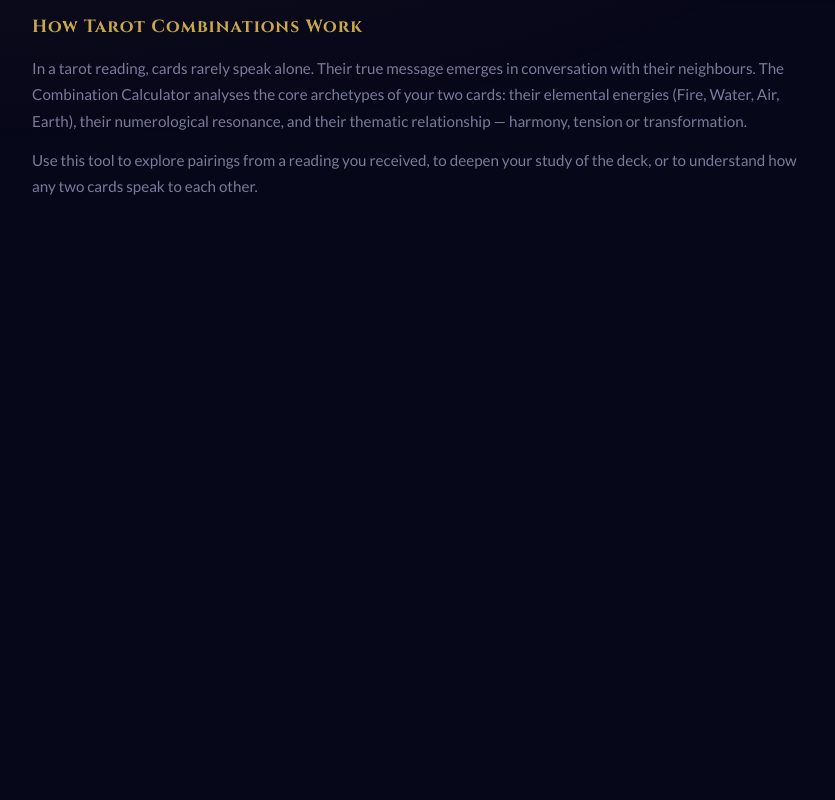
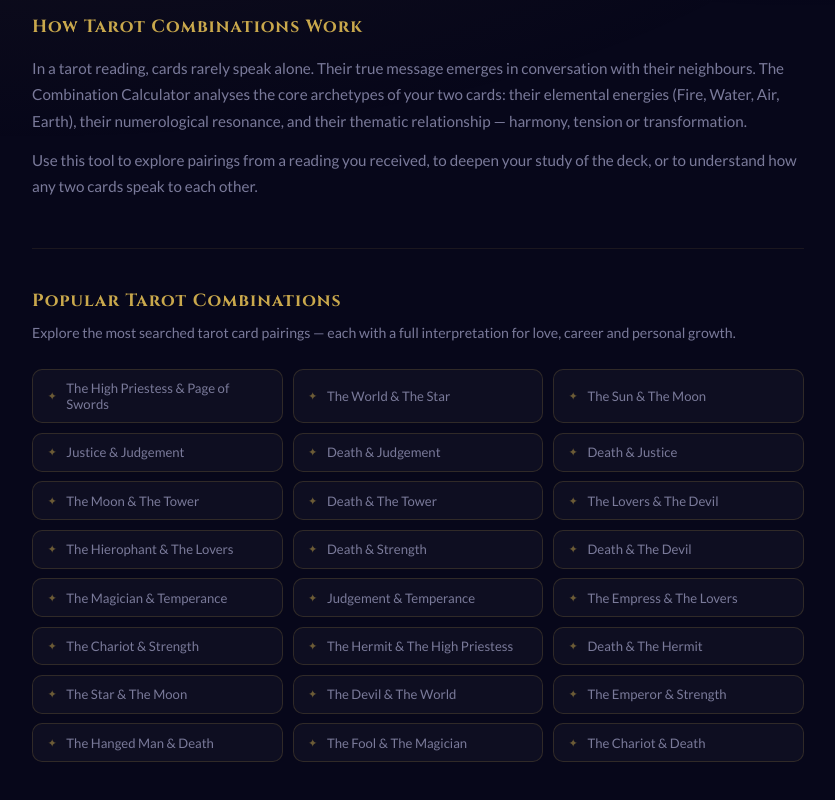
Before and after one commit to dominovd/tarotify, a Next.js app: page /combination in a window 1280 px wide. Shown: the part 592-1392 px from the top of the page, without its empty margins (222-1057 px from the left). Before the commit the page ends 872 px from the top, so only its background shows below. Built offline with nearby package versions, Linux system fonts and the light colour scheme.

Commit message:
seo: internal links to combo pages from /combination and /cards/[slug]

```diff
--- a/app/combination/CombinationClient.tsx
+++ b/app/combination/CombinationClient.tsx
@@ -3,6 +3,34 @@ import { useState, useRef, useEffect } from 'react'
 import Link from 'next/link'
 import Image from 'next/image'
 import { CARDS, type Card } from '@/lib/cards'
+
+// Top combinations by search volume (from SEMrush analysis)
+const POPULAR_COMBOS = [
+  { slug: 'the-high-priestess-and-page-of-swords', label: 'The High Priestess & Page of Swords' },
+  { slug: 'the-world-and-the-star',                label: 'The World & The Star' },
+  { slug: 'the-sun-and-the-moon',                  label: 'The Sun & The Moon' },
+  { slug: 'justice-and-judgement',                 label: 'Justice & Judgement' },
+  { slug: 'death-and-judgement',                   label: 'Death & Judgement' },
+  { slug: 'death-and-justice',                     label: 'Death & Justice' },
+  { slug: 'the-moon-and-the-tower',                label: 'The Moon & The Tower' },
+  { slug: 'death-and-the-tower',                   label: 'Death & The Tower' },
+  { slug: 'the-lovers-and-the-devil',              label: 'The Lovers & The Devil' },
+  { slug: 'the-hierophant-and-the-lovers',         label: 'The Hierophant & The Lovers' },
+  { slug: 'death-and-strength',                    label: 'Death & Strength' },
+  { slug: 'death-and-the-devil',                   label: 'Death & The Devil' },
+  { slug: 'the-magician-and-temperance',           label: 'The Magician & Temperance' },
+  { slug: 'judgement-and-temperance',              label: 'Judgement & Temperance' },
+  { slug: 'the-empress-and-the-lovers',            label: 'The Empress & The Lovers' },
+  { slug: 'the-chariot-and-strength',              label: 'The Chariot & Strength' },
+  { slug: 'the-hermit-and-the-high-priestess',     label: 'The Hermit & The High Priestess' },
+  { slug: 'death-and-the-hermit',                  label: 'Death & The Hermit' },
+  { slug: 'the-star-and-the-moon',                 label: 'The Star & The Moon' },
+  { slug: 'the-devil-and-the-world',               label: 'The Devil & The World' },
+  { slug: 'the-emperor-and-strength',              label: 'The Emperor & Strength' },
+  { slug: 'the-hanged-man-and-death',              label: 'The Hanged Man & Death' },
+  { slug: 'the-fool-and-the-magician',             label: 'The Fool & The Magician' },
+  { slug: 'the-chariot-and-death',                 label: 'The Chariot & Death' },
+]
 
 function getElementRel(e1: string, e2: string) {
   const has = (e: string, s: string) => e.includes(s)
@@ -185,6 +213,22 @@ export default function CombinationClient() {
         <p style={{ color:'var(--muted)', lineHeight:1.75, fontSize:'.95rem', marginBottom:'.75rem' }}>In a tarot reading, cards rarely speak alone. Their true message emerges in conversation with their neighbours. The Combination Calculator analyses the core archetypes of your two cards: their elemental energies (Fire, Water, Air, Earth), their numerological resonance, and their thematic relationship — harmony, tension or transformation.</p>
         <p style={{ color:'var(--muted)', lineHeight:1.75, fontSize:'.95rem' }}>Use this tool to explore pairings from a reading you received, to deepen your study of the deck, or to understand how any two cards speak to each other.</p>
       </div>
+
+      {/* Popular Combinations */}
+      <div style={{ marginTop:'3rem', borderTop:'1px solid rgba(201,168,76,.1)', paddingTop:'2.5rem' }}>
+        <h2 style={{ fontFamily:"'Cinzel',serif", color:'var(--gold)', fontSize:'1.1rem', marginBottom:'.5rem', letterSpacing:'.06em' }}>Popular Tarot Combinations</h2>
+        <p style={{ color:'var(--muted)', fontSize:'.88rem', lineHeight:1.7, marginBottom:'1.5rem' }}>
+          Explore the most searched tarot card pairings — each with a full interpretation for love, career and personal growth.
+        </p>
+        <div style={{ display:'grid', gridTemplateColumns:'repeat(auto-fill,minmax(220px,1fr))', gap:'.6rem' }}>
+          {POPULAR_COMBOS.map(({ slug, label }) => (
+            <Link key={slug} href={`/combination/${slug}`} style={{ display:'flex', alignItems:'center', gap:'.6rem', padding:'.65rem .9rem', background:'rgba(255,255,255,.03)', border:'1px solid var(--border)', borderRadius:10, color:'var(--muted)', fontSize:'.82rem', fontFamily:"'Lato',sans-serif" }}>
+              <span style={{ color:'var(--gold)', opacity:.5, fontSize:'.7rem' }}>✦</span>
+              {label}
+            </Link>
+          ))}
+        </div>
+      </div>
       <style>{`@keyframes fadeUp{from{opacity:0;transform:translateY(16px)}to{opacity:1;transform:translateY(0)}}`}</style>
     </div>
   )
```
Also changed, not shown: app/cards/[slug]/page.tsx (+42 -0 lines), 1 other file (tests, documents, lock files or other folders).
